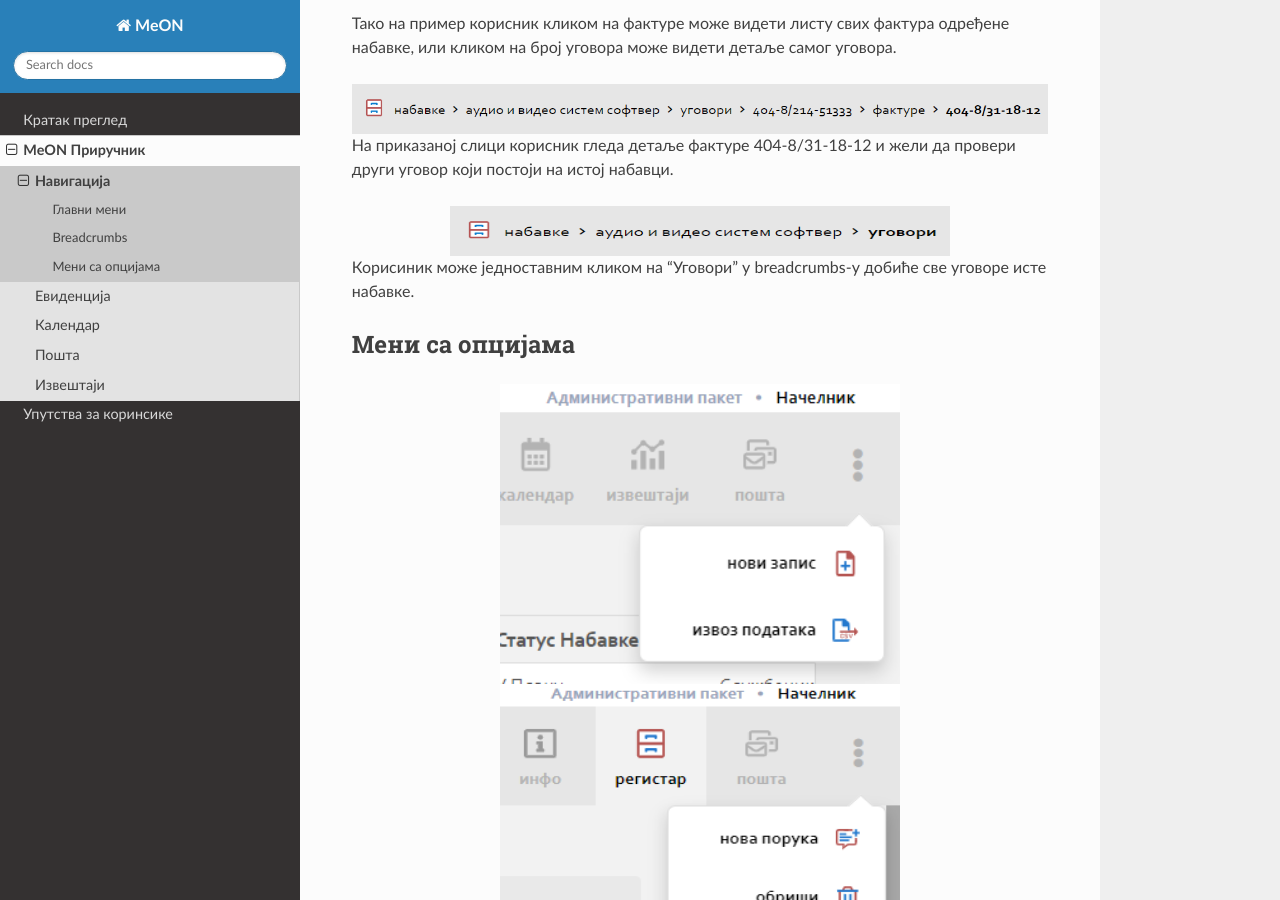
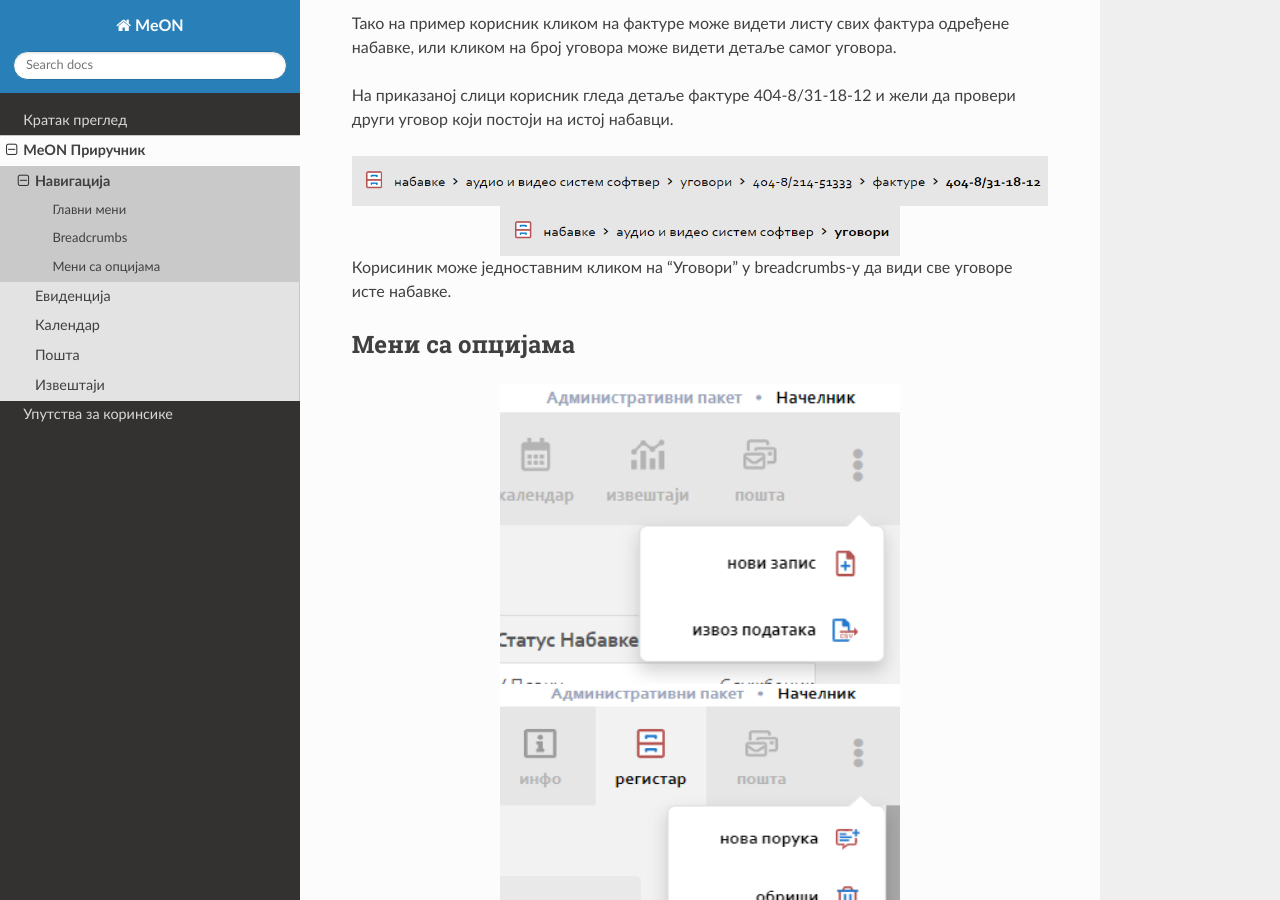
Before and after one commit to ismt-hub/MeON-Docs, a Sphinx documentation site: the page built from docs/prirucnik/navigacija.rst, in a window 1280 px wide and 900 px high, scrolled down 2588 px. Built offline with Sphinx 7.4.7 and the Read the Docs theme 2.0.0, drawn with Linux system fonts in a browser that asks for light colours.

Commit message:
text fix

```diff
--- a/docs/prirucnik/navigacija.rst
+++ b/docs/prirucnik/navigacija.rst
@@ -63,19 +63,19 @@ Breadcrumbs увек креће од селектованог ентитета
 
 Тако на пример корисник кликом на фактуре може видети листу свих фактура одређене набавке, или кликом на број уговора може видети детаље самог уговора.
 
+На приказаној слици корисник гледа детаље фактуре 404-8/31-18-12 и жели да провери други уговор који постоји на истој набавци.
+
 .. image:: ../_static/img/Navigacija/Bradcrumbs/Breadcrumbs.png
    :width: 700
    :height: 50
    :align: center
 
-На приказаној слици корисник гледа детаље фактуре 404-8/31-18-12 и жели да провери други уговор који постоји на истој набавци.
-
 .. image:: ../_static/img/Navigacija/Bradcrumbs/Breadcrumbs1.png
-   :width: 500
+   :width: 400
    :height: 50
    :align: center
 
-Корисиник може једноставним кликом на "Уговори" у breadcrumbs-у добиће све уговоре исте набавке.
+Корисиник може једноставним кликом на "Уговори" у breadcrumbs-у да види све уговоре исте набавке.
 
 Мени са опцијама
 ================
```
